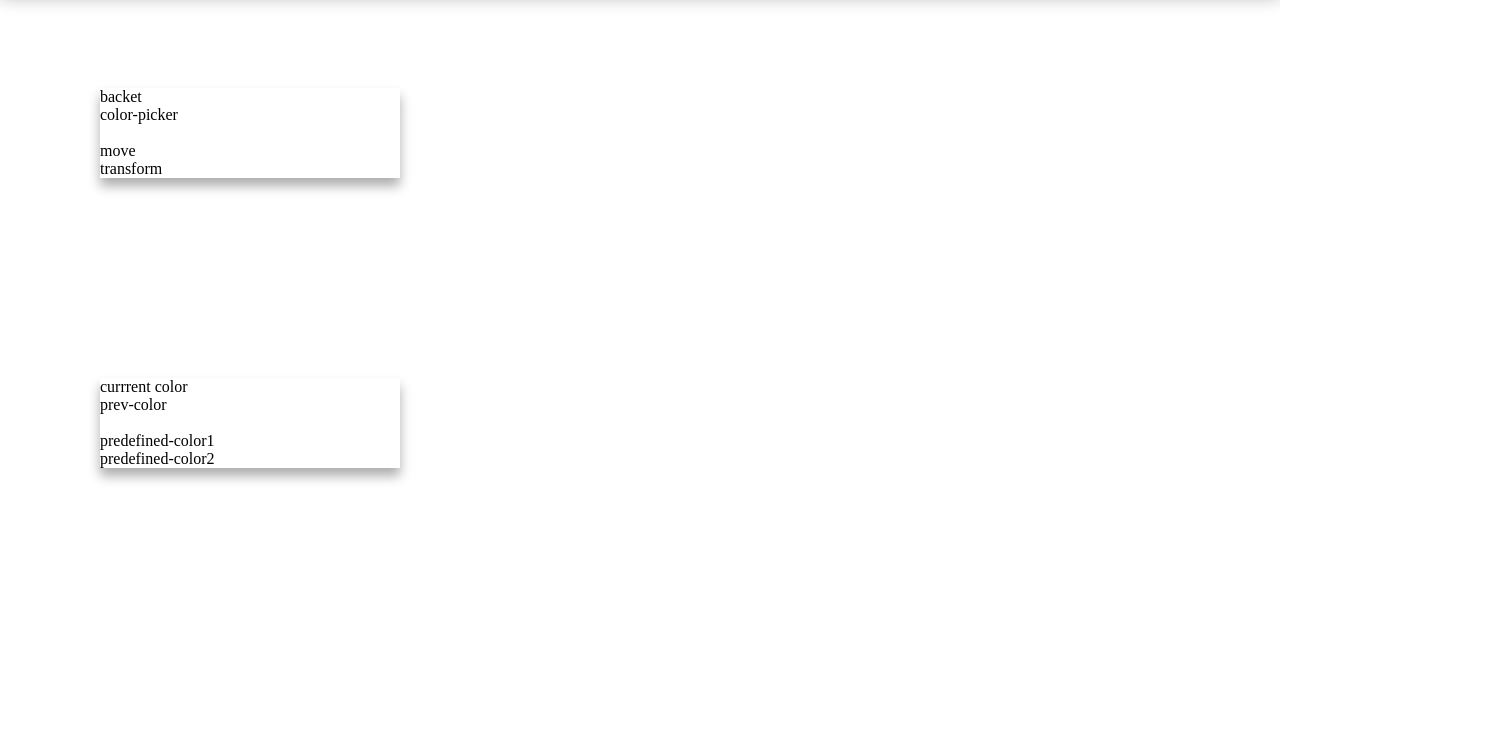
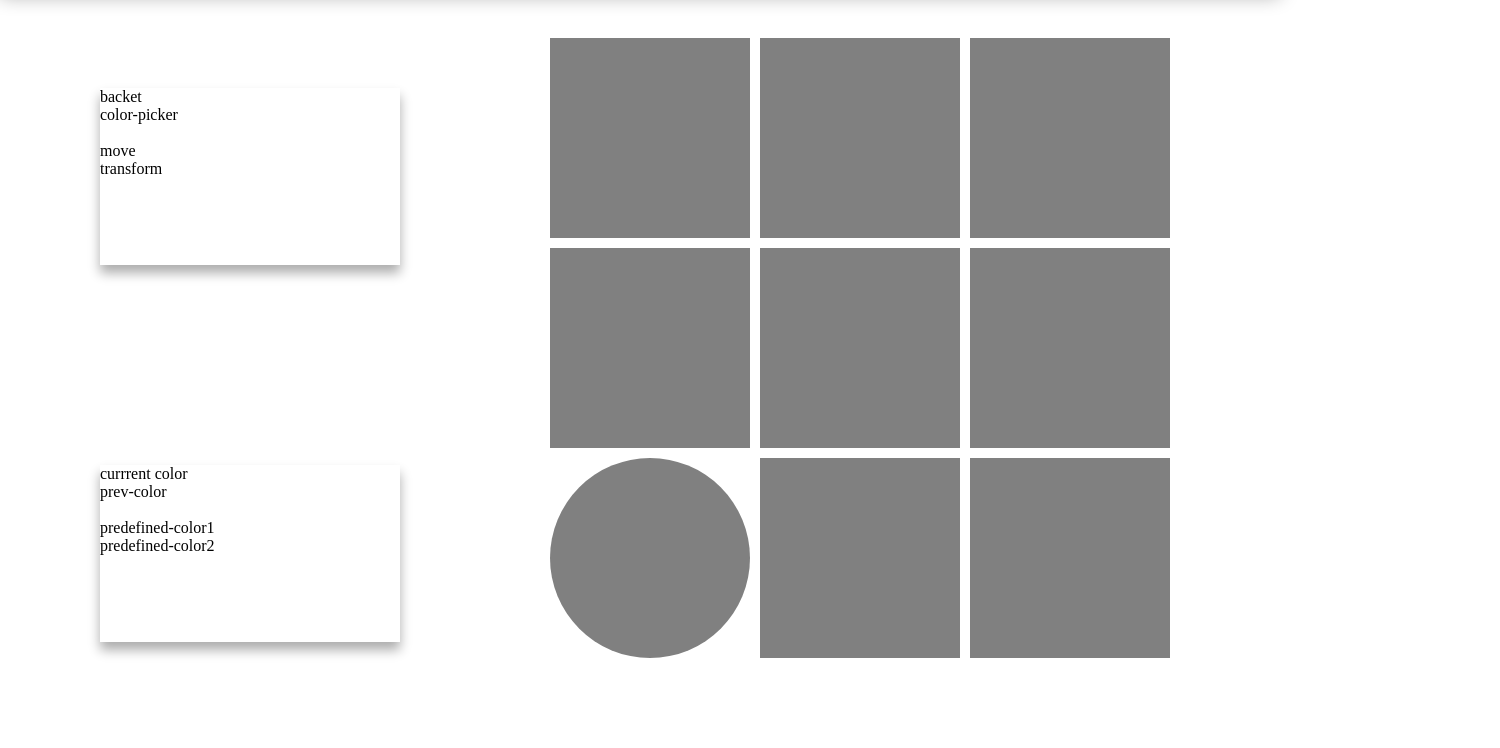
Before and after one commit to phoenix3x3/Public-phoenix3x3-2019Q1-, a website built with webpack: page Palette/src/index.html in a window 1280 px wide. Shown: the part 52-800 px from the top of the page, 1500 px wide, since content can reach past the window. Built offline with nearby package versions, Linux system fonts and the light colour scheme.

Commit message:
feat: add canvas figures

```diff
--- a/Palette/package.json
+++ b/Palette/package.json
@@ -5,7 +5,8 @@
   "main": "index.js",
   "scripts": {
     "test": "echo \"Error: no test specified\" && exit 1",
-    "lint": "./node_modules/.bin/eslint src/"
+    "lint": "./node_modules/.bin/eslint src/",
+    "start": "webpack -w"
   },
   "repository": {
     "type": "git",
--- /dev/null
+++ b/Palette/src/api/init.js
@@ -0,0 +1,17 @@
+export default function initCanvas(ctx) {
+  const initFigInterval = 10;
+
+  // draw init figures
+  ctx.fillStyle = 'gray';
+  for (let i = 0; i < 2; i += 1) {
+    for (let j = 0; j < 3; j += 1) {
+      ctx.fillRect((200 + initFigInterval) * j, (200 + initFigInterval) * i, 200, 200);
+    }
+  }
+  ctx.beginPath();
+  ctx.arc(100, 520, 100, 0, 2 * Math.PI);
+  ctx.fill();
+  for (let j = 1; j < 3; j += 1) {
+    ctx.fillRect((200 + initFigInterval) * j, (200 + initFigInterval) * 2, 200, 200);
+  }
+}
--- a/Palette/src/index.css
+++ b/Palette/src/index.css
@@ -37,6 +37,10 @@ html, body {
   max-width: 40%;
 }
 
+.tools-container__figure-tools * {
+  cursor: pointer;
+}
+
 .tools-container__figure-tools, .tools-container__color-tools {
   width: 300px;
   margin: 100px;
@@ -47,8 +51,3 @@ html, body {
   width: 100%;
   padding: 50px;
 }
-
-.canvas__content {
-  width: 100%;
-  height: 100%;
-}
--- a/Palette/src/index.html
+++ b/Palette/src/index.html
@@ -37,10 +37,11 @@
       </div>
     </div>
     <div class="pallite__canvas-container">
-      <canvas class="canvas__content" id="canvas"></canvas>
+      <canvas class="canvas__content" id="canvas"
+      width="900px" height="650px"></canvas>
     </div>
   </main>
-  <script src="./index.js"></script>
+  <script src="../dist/bundle.js"></script>
 </body>
 
 </html>
--- a/Palette/src/index.js
+++ b/Palette/src/index.js
@@ -1 +1,14 @@
+import initCanvas from './api/init';
+
 const canvas = document.querySelector('#canvas');
+const ctx = canvas.getContext('2d');
+const backetBtn = document.querySelector('#backet-tool');
+const colorPickerBtn = document.querySelector('#color-picker-tool');
+const moveBtn = document.querySelector('#move-tool');
+const transformBtn = document.querySelector('#transform-tool');
+const currentColorBtn = document.querySelector('#current-color');
+const prevColorBtn = document.querySelector('#prev-color');
+const predefinedColorOne = document.querySelector('#predefined-color1');
+const predefinedColorTwo = document.querySelector('#predefined-color2');
+
+initCanvas(ctx);
--- /dev/null
+++ b/Palette/webpack.config.js
@@ -0,0 +1,11 @@
+const path = require('path');
+
+module.exports = {
+  mode: 'development',
+  entry: './src/index.js',
+  output: {
+    path: path.resolve(__dirname, 'dist'),
+    filename: 'bundle.js',
+  },
+  devtool: 'source-map',
+};
```
Also changed, not shown: 1 other file.
